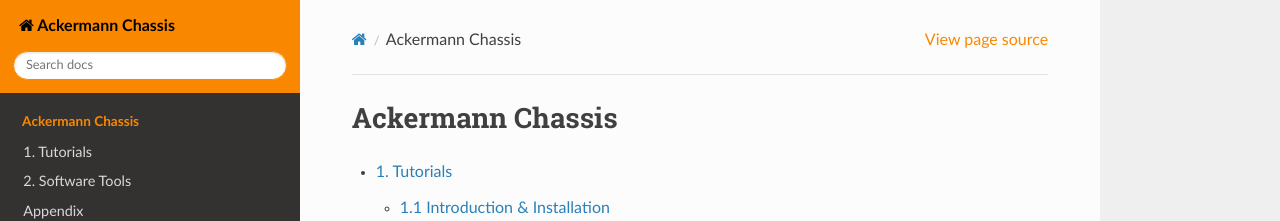
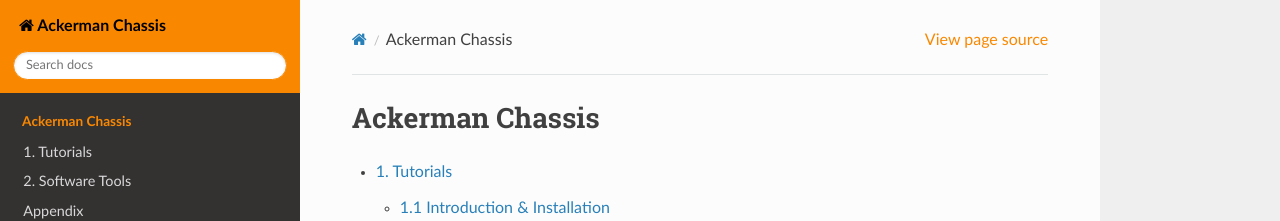
Before and after one commit to Hiwonder-docs/Ackermann-Chassis, a Sphinx documentation site: the page built from source/index.rst, in a window 1280 px wide. Shown: the top 221 px of the page. Built offline with Sphinx 7.4.7 and the Read the Docs theme 3.1.0, drawn with Linux system fonts in a browser that asks for light colours; pages that are not in the unit, such as notebooks, are missing from menus.

Commit message:
Ackerman Chassis 2

```diff
--- a/source/conf.py
+++ b/source/conf.py
@@ -6,7 +6,7 @@
 # -- Project information -----------------------------------------------------
 # https://www.sphinx-doc.org/en/master/usage/configuration.html#project-information
 
-project = 'Ackermann Chassis'
+project = 'Ackerman Chassis'
 copyright = '2025, Hiwonder'
 author = 'Hiwonder'
 release = 'v1.0'
--- a/source/index.rst
+++ b/source/index.rst
@@ -1,15 +1,15 @@
-.. Ackermann Chassis documentation master file, created by
+.. Ackerman Chassis documentation master file, created by
    sphinx-quickstart on Thu Jul 25 14:39:47 2024.
    You can adapt this file completely to your liking, but it should at least
    contain the root `toctree` directive.
 
 ============
-Ackermann Chassis
+Ackerman Chassis
 ============
 
 .. toctree::
    :maxdepth: 2
-   :caption: Ackermann Chassis
+   :caption: Ackerman Chassis
 
    docs/1_Tutorials_formatted.md
    docs/2_Software_Tools_formatted.md
```
Also changed, not shown: source/docs/Appendix.md (+2 -2 lines).
